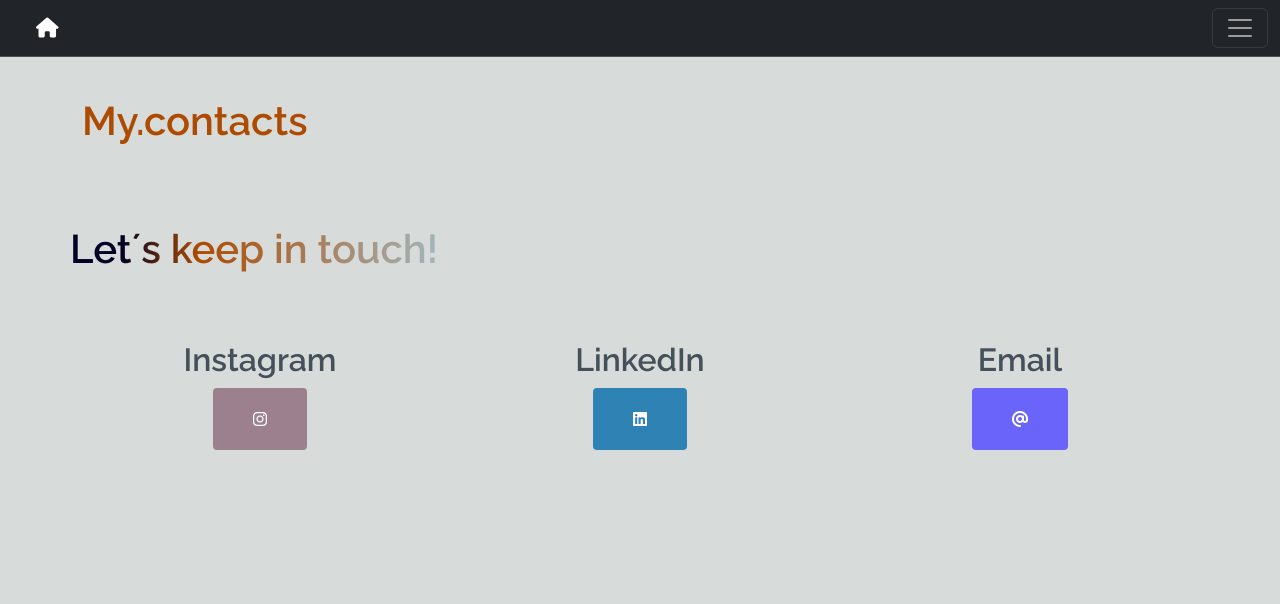
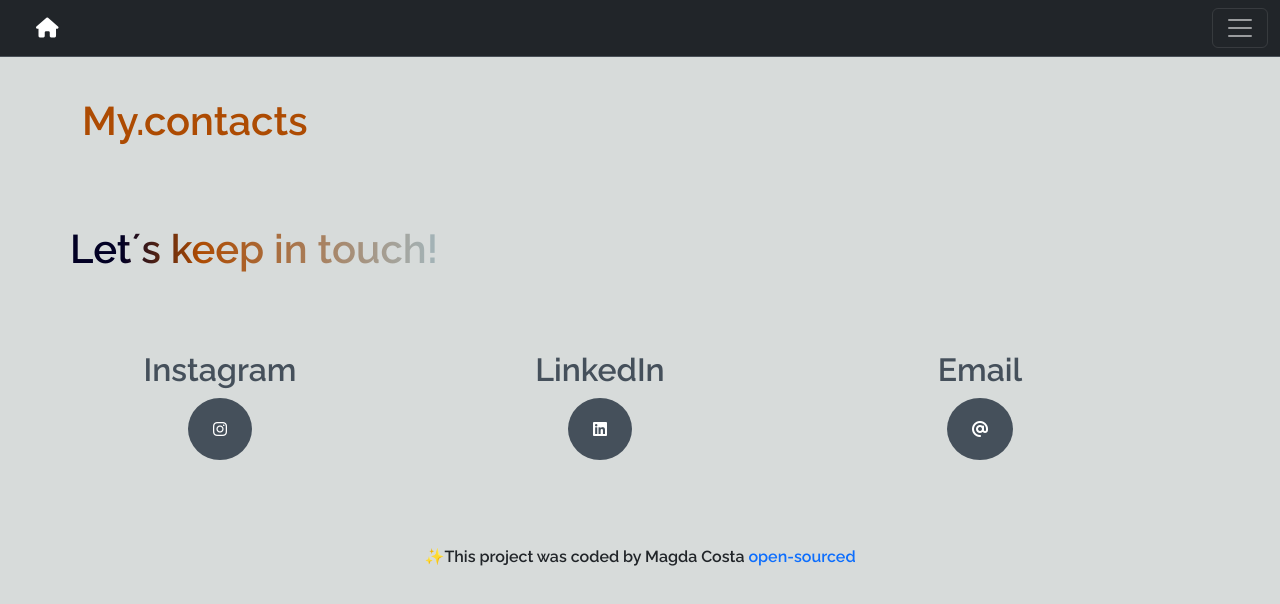
Before and after one commit to MagCost/Portfolio-page, a plain HTML site: page contact.html in a window 1280 px wide. Drawn offline with nearby package versions, Linux system fonts and the light colour scheme.

Commit message:
Added links to homepage; Added footer and link to GitHub repository

```diff
--- a/contact.html
+++ b/contact.html
@@ -25,7 +25,7 @@
 
     <nav class="navbar bg-dark border-bottom border-body" data-bs-theme="dark">
         <div class="container-fluid">
-            <a class="navbar-brand mx-4" href="#"><i class="fa-solid fa-house" style="color: #ffffff;"></i></a>
+            <a class="navbar-brand mx-4" href="index.html"><i class="fa-solid fa-house" style="color: #ffffff;"></i></a>
             <button class="navbar-toggler" type="button" data-bs-toggle="collapse"
                 data-bs-target="#navbarSupportedContent" aria-controls="navbarSupportedContent" aria-expanded="false"
                 aria-label="Toggle navigation">
@@ -34,7 +34,7 @@
             <div class="collapse navbar-collapse justify-content-between" id="navbarSupportedContent">
                 <ul class="navbar-nav me-auto mb-2 mb-lg-0">
                     <li class="nav-item">
-                        <a class="nav-link active" aria-current="page" href="#" id="home-properties">Home</a>
+                        <a class="nav-link active" aria-current="page" href="index.html" id="home-properties">Home</a>
                     </li>
                     <li class="nav-item">
                         <a class="nav-link" href="about.html">About me</a>
@@ -67,23 +67,26 @@
         <div class="row">
             <div class="col-4">
                 <h2>Instagram</h2>
-                <a href="https://www.instagram.com/costa_magda/" class="contact-button" id="japan"
+                <a href="https://www.instagram.com/costa_magda/" class="contact-button"
                     title="If you want to check my Instagram page, click here"><i
                         class="fa-brands fa-instagram"></i></a>
             </div>
             <div class="col-4">
                 <h2>LinkedIn</h2>
-                <a href="https://www.linkedin.com/in/magda-costa/" class="contact-button" id="weather"
+                <a href="https://www.linkedin.com/in/magda-costa/" class="contact-button"
                     title="If you want to check my Linkedin page, click here"><i class="fa-brands fa-linkedin"></i></a>
             </div>
             <div class="col-4">
                 <h2>Email</h2>
-                <a href="mailto:magda.f.o.costa@gmail.com" class="contact-button" id="portfolio"
+                <a href="mailto:magda.f.o.costa@gmail.com" class="contact-button"
                     title="If you want to email me, click here"><i class="fa-solid fa-at"></i></a>
             </div>
         </div>
     </div>
     </br>
+    <footer>
+        ✨This project was coded by Magda Costa <a href="https://github.com/MagCost/Portfolio-page">open-sourced</a>
+    </footer>
 </body>
 
 </html>
--- a/style.css
+++ b/style.css
@@ -146,18 +146,33 @@ a {
 }
 
 .contact-button {
-  border-radius: 4px;
-  padding: 20px 40px;
+  border-radius: 50%;
+  padding: 20px 25px;
   text-decoration: none;
   text-transform: capitalize;
   color: white;
   margin-top: 15px;
+  background: var(--third-color);
+  transition: all 100ms ease-in-out;
+}
+
+.contact-button:hover {
+  background-color: var(--secondary-color);
+  color: var(--first-color);
 }
 
 #contact-container {
-  margin-top: 20px;
+  margin: 30px;
   text-align: center;
 }
+
+footer {
+  padding-top: 50px;
+  text-align: center;
+  margin-bottom: 5px;
+  font-family: "Raleway", sans-serif;
+}
+
 @media (max-width: 480px) {
   h1 {
     font-size: 25px;
```
Also changed, not shown: about.html (+3 -0 lines), index.html (+5 -2 lines), projects.html (+5 -2 lines).
